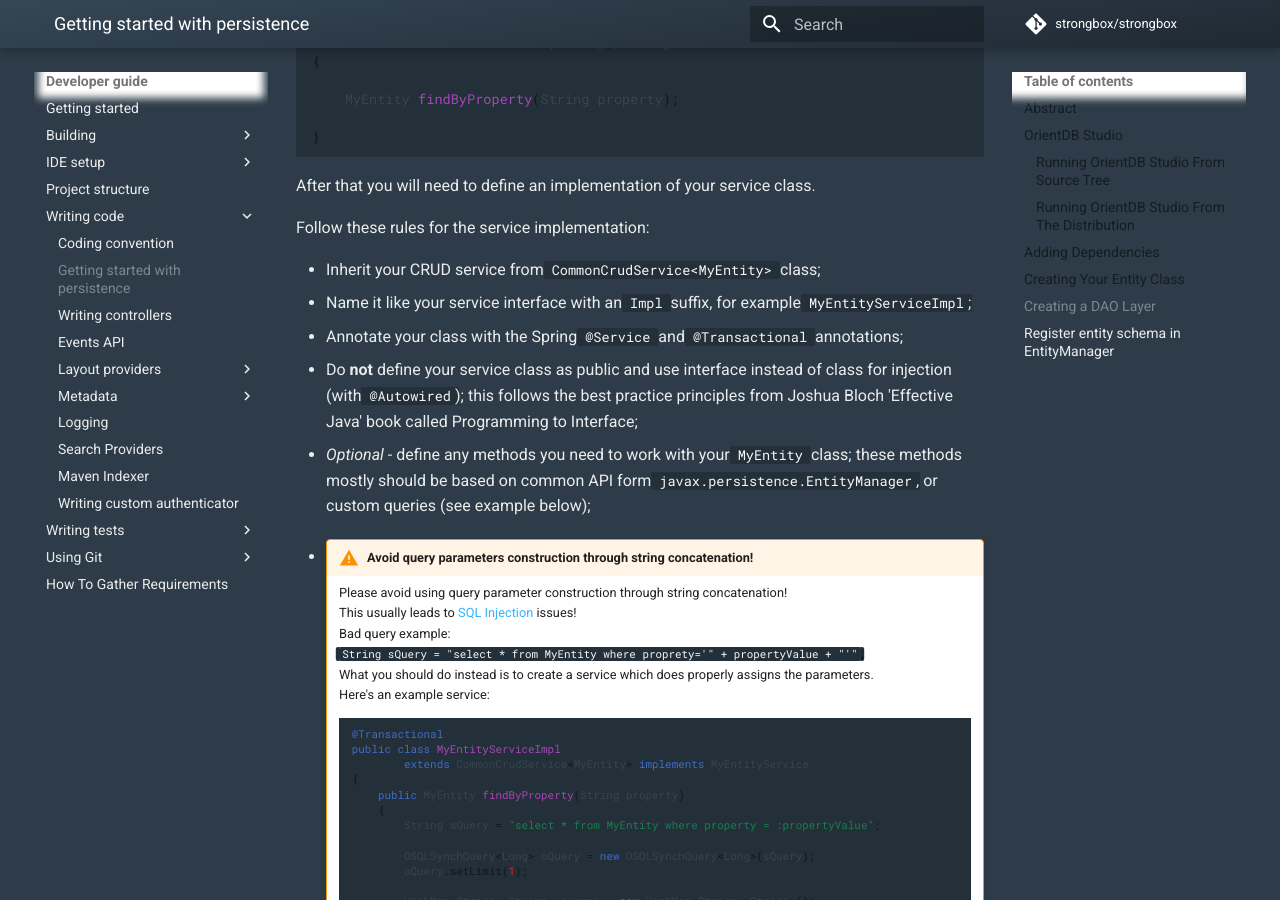
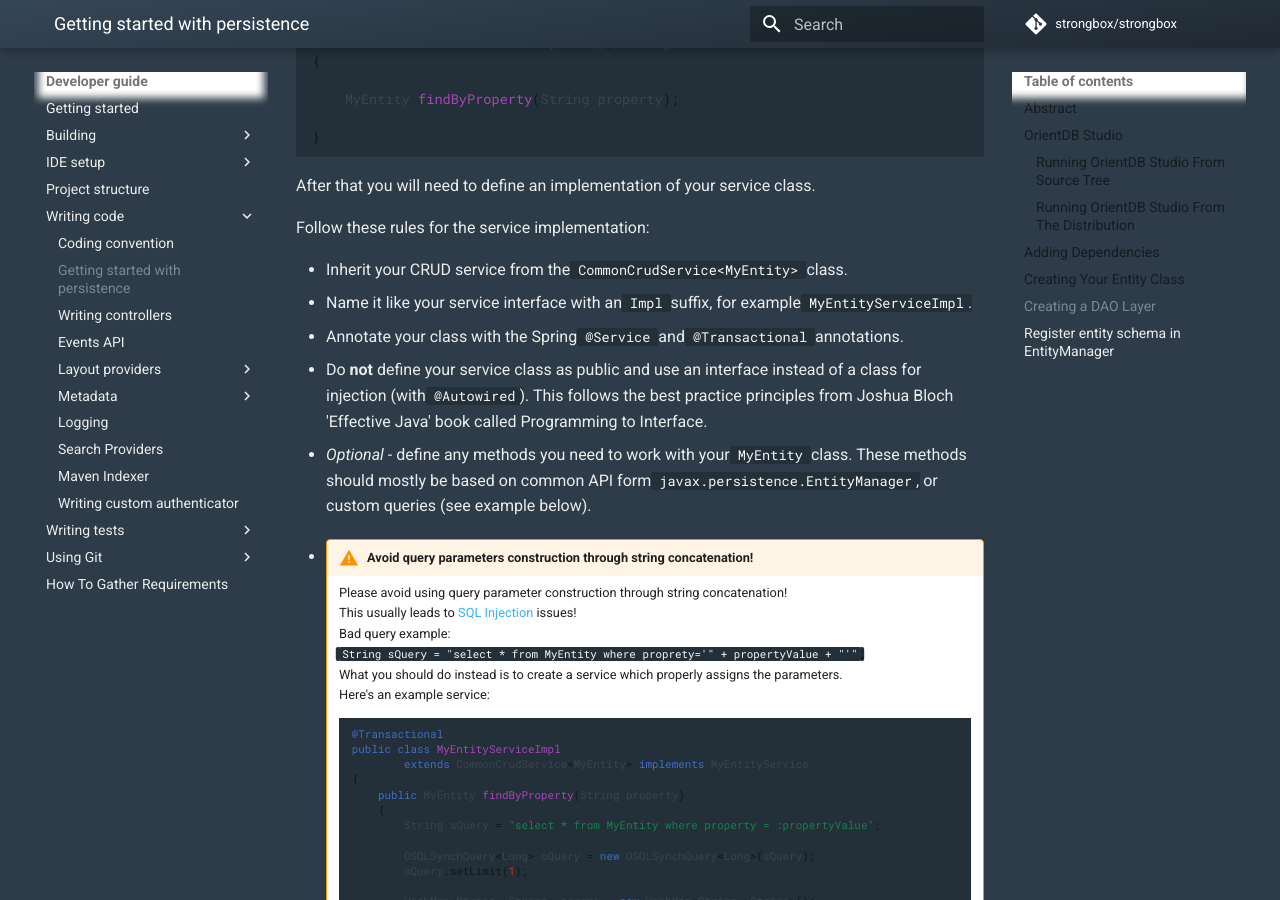
Before and after one commit to strongbox/strongbox-docs, an MkDocs documentation site: the page built from docs/developer-guide/getting-started-with-persistence.md, in a window 1280 px wide and 900 px high, scrolled down 5544 px. Built offline with MkDocs 1.6.1 and Material for MkDocs 9.7.7, drawn with Linux system fonts in a browser that asks for light colours; comment, search, counter and statistics services are not loaded; some of the changed text lies outside the part shown.

Commit message:
Update getting-started-with-persistence.md
The http://127.0.0.1:2480/studio/index.html link does not work. I am assuming because the link would become active once the OrientDB has been installed and configured. Should we maybe state (this link will not work until OrientDB has been installed and configured). I am not familiar with Orient and do not know if this location might vary depending on the develoeprs system.

In the Creating a DAO layer, I changed the semicolons for periods as each line was a complete sentence.

````diff
--- a/docs/developer-guide/getting-started-with-persistence.md
+++ b/docs/developer-guide/getting-started-with-persistence.md
@@ -38,7 +38,7 @@
 $ STRONGBOX_VAULT=/opt/strongbox-vault STRONGBOX_ORIENTDB_STUDIO_ENABLED=true ./bin/strongbox console
 ```
 
-Please, note that the `STRONGBOX_VAULT` environment variable needs to be pointing to an absolute path for this to work.
+Please note that the `STRONGBOX_VAULT` environment variable needs to be pointing to an absolute path for this to work.
 
 As with the source distribution, you can set additional environment variables to further configure OrientDB Studio:
 
@@ -164,7 +164,7 @@
 
 ## Creating a DAO Layer
 
-First of all you will need to extend the `CrudService` with the second type parameter that corresponds to your ID's data type. Usually it's just strings.
+First of all, you will need to extend the `CrudService` with the second type parameter that corresponds to your ID's data type. Usually it's just strings.
 
 
 !!! tip "To read more about ID's in OrientDB, check the <a href='http://orientdb.com/docs/2.0/orientdb.wiki/Tutorial-Record-ID.html' target='_blank'>manual</a>"
@@ -196,20 +196,20 @@
 
 Follow these rules for the service implementation:
 
-* Inherit your CRUD service from `CommonCrudService<MyEntity>` class;
-* Name it like your service interface with an `Impl` suffix, for example `MyEntityServiceImpl`;
-* Annotate your class with the Spring `@Service` and `@Transactional` annotations;
-* Do **not** define your service class as public and use interface instead of class for injection (with `@Autowired`);
-  this follows the best practice principles from Joshua Bloch 'Effective Java' book called Programming to Interface;
-* _Optional_ - define any methods you need to work with your `MyEntity` class; these methods mostly should be based on
-  common API form `javax.persistence.EntityManager`, or custom queries (see example below);
+* Inherit your CRUD service from the `CommonCrudService<MyEntity>` class.
+* Name it like your service interface with an `Impl` suffix, for example `MyEntityServiceImpl`.
+* Annotate your class with the Spring `@Service` and `@Transactional` annotations.
+* Do **not** define your service class as public and use an interface instead of a class for injection (with `@Autowired`).
+  This follows the best practice principles from Joshua Bloch 'Effective Java' book called Programming to Interface.
+* _Optional_ - define any methods you need to work with your `MyEntity` class. These methods should mostly be based on
+  common API form `javax.persistence.EntityManager`, or custom queries (see example below).
 
 * !!! warning "Avoid query parameters construction through string concatenation!"
       Please avoid using query parameter construction through string concatenation!
       This usually leads to [SQL Injection](https://en.wikipedia.org/wiki/SQL_injection) issues!
       Bad query example:
       `String sQuery = "select * from MyEntity where proprety='" + propertyValue + "'"`;
-      What you should do instead is to create a service which does properly assigns the parameters.
+      What you should do instead is to create a service which properly assigns the parameters.
       Here's an example service:
       ```java
       @Transactional
````
Also changed, not shown: other parts of docs/developer-guide/getting-started-with-persistence.md (+2 -2 lines).
